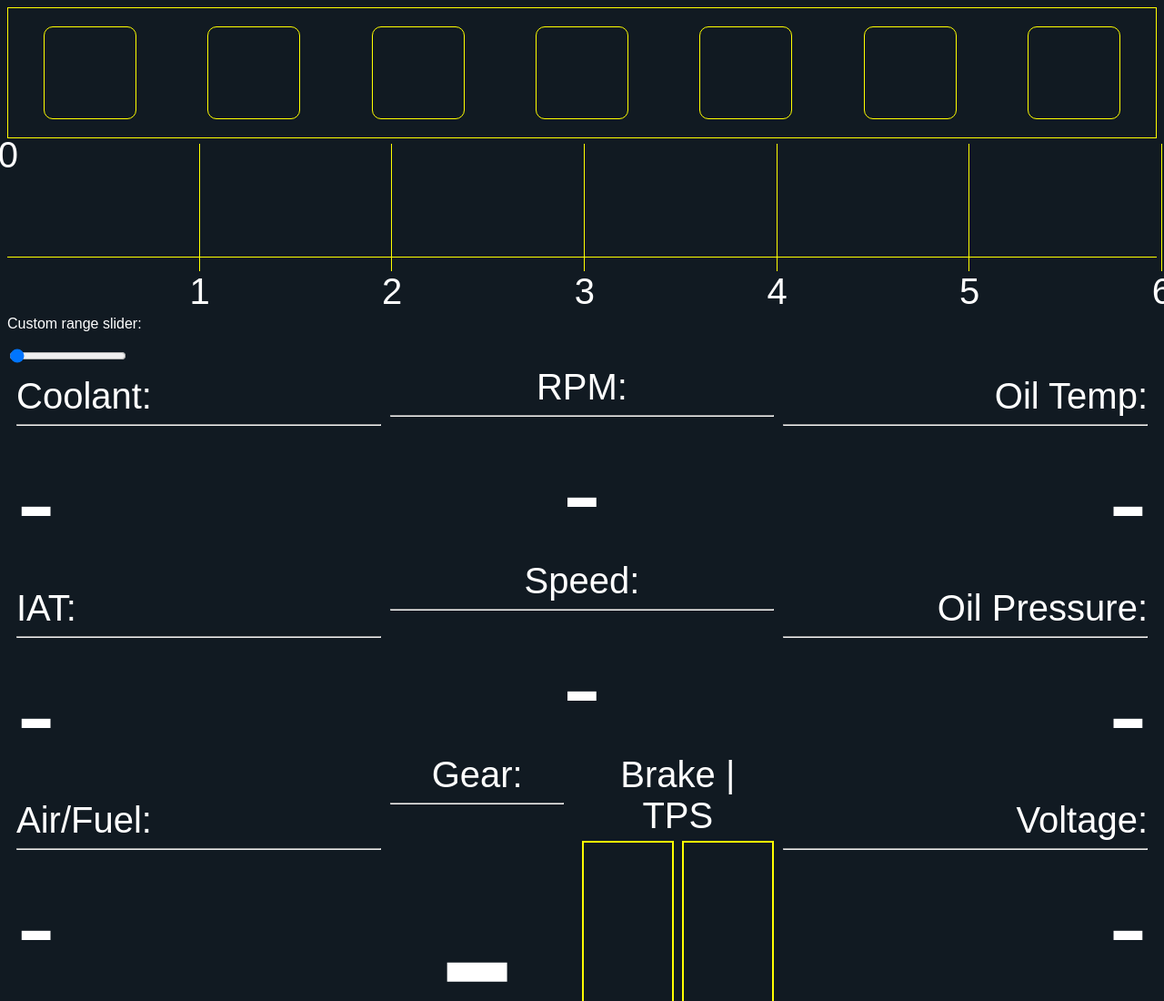
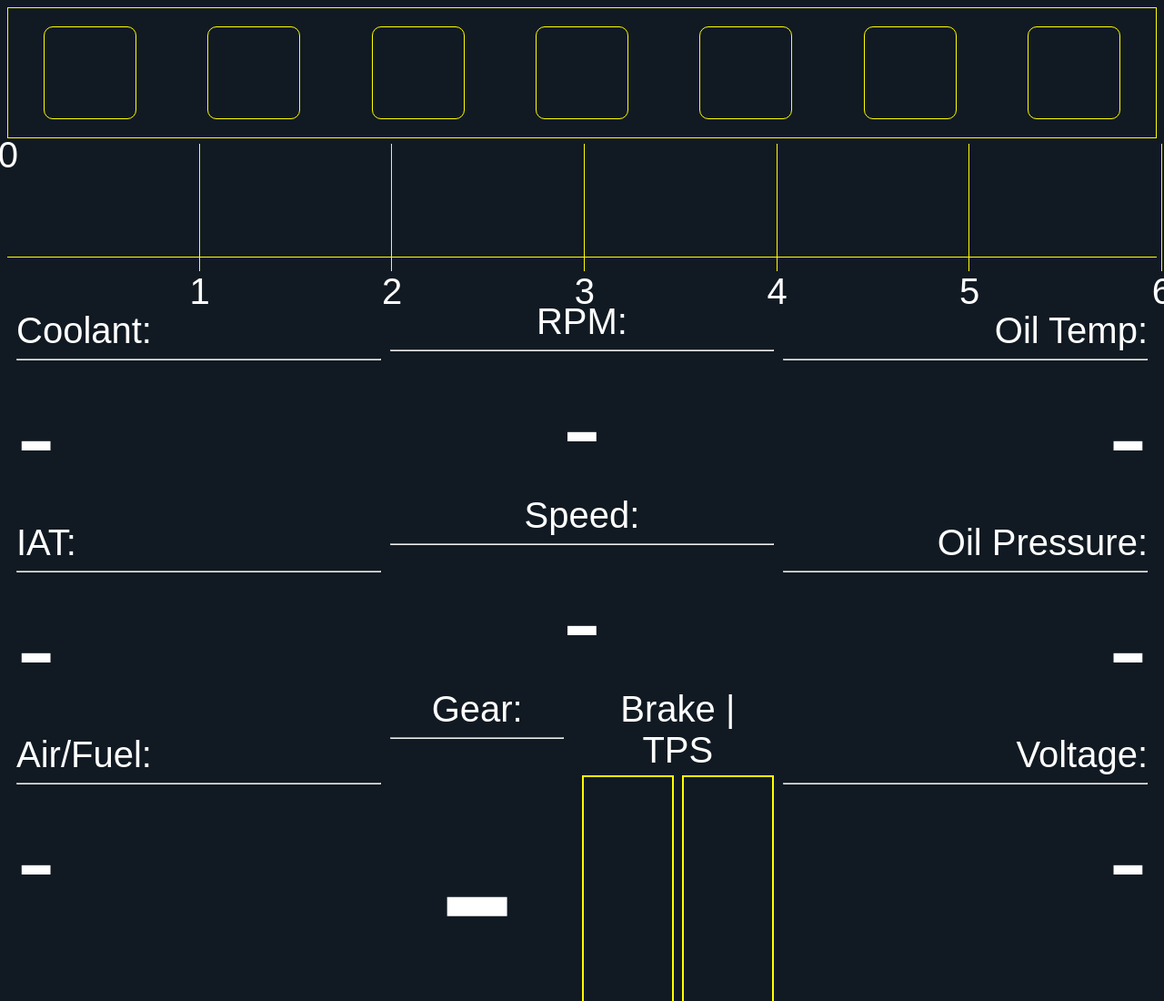
Before and after one commit to Afx31/wills-race-dash-js, a website: page client/ShiftLightDisplay/index.html in a window 1280 px wide. Shown: the top 1100 px of the page at 91% size. Drawn offline with nearby package versions, Linux system fonts and the light colour scheme; no server answers.

Commit message:
Removing test slider reference

```diff
--- a/client/ShiftLightDisplay/index.html
+++ b/client/ShiftLightDisplay/index.html
@@ -52,11 +52,6 @@
         <div class="rpm-bar-grid-item">
           <div class='rpm-bar-grid-item-p'><p>9</p></div>
         </div>
-      </div>
-
-      <div class="slidecontainer">
-        <p>Custom range slider:</p>
-        <input type="range" min="1" max="9000" value="50" class="slider" id="myRange">
       </div>
 
       <div class="data-section">
--- a/client/ShiftLightDisplay/index.js
+++ b/client/ShiftLightDisplay/index.js
@@ -8,7 +8,6 @@ const shiftLightRange6 = 1500;
 const shiftLightRange7 = 1600;
 
 socket.on('CANBusMessage', (data) => {
-  // var slider = document.getElementById('myRange');
   var rpmBar = document.getElementById('rpmbar');
   var rpmNum = document.getElementById('rpmNum');
   var speed = document.getElementById('speed');
```
